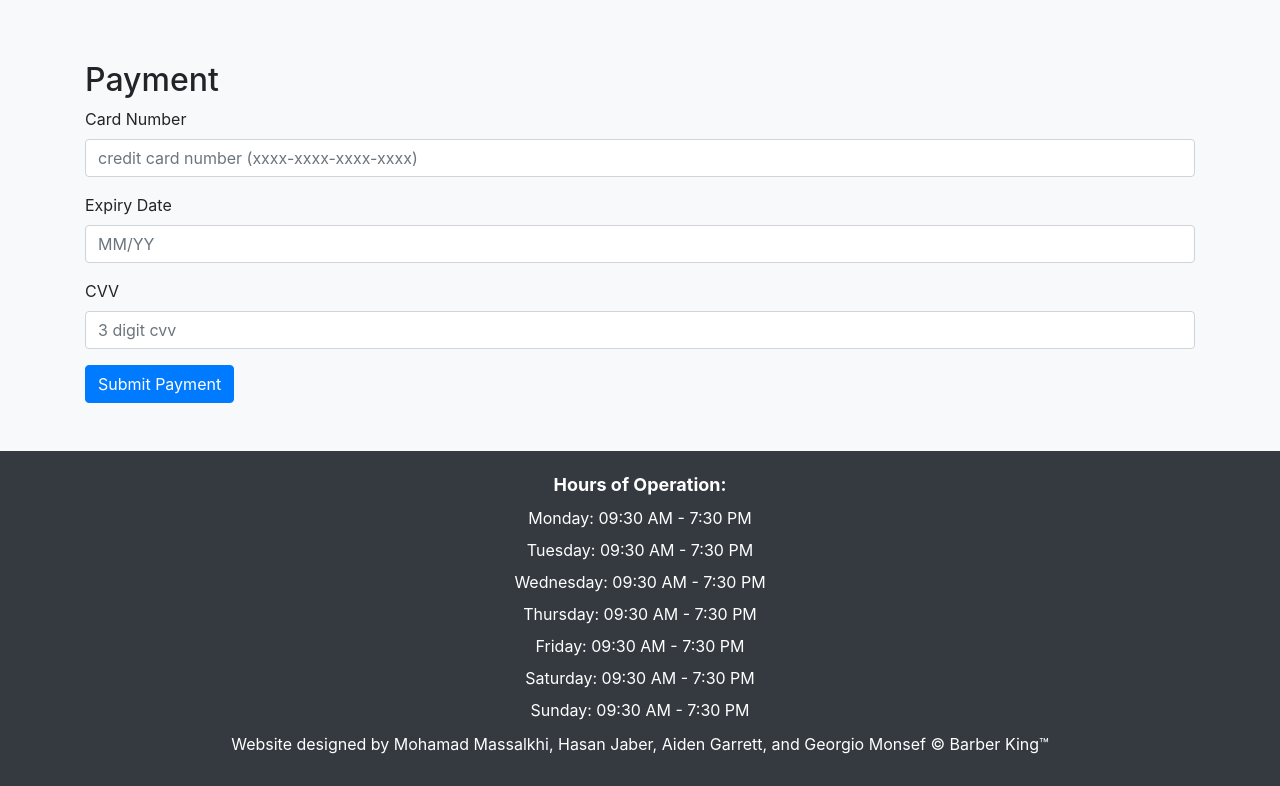
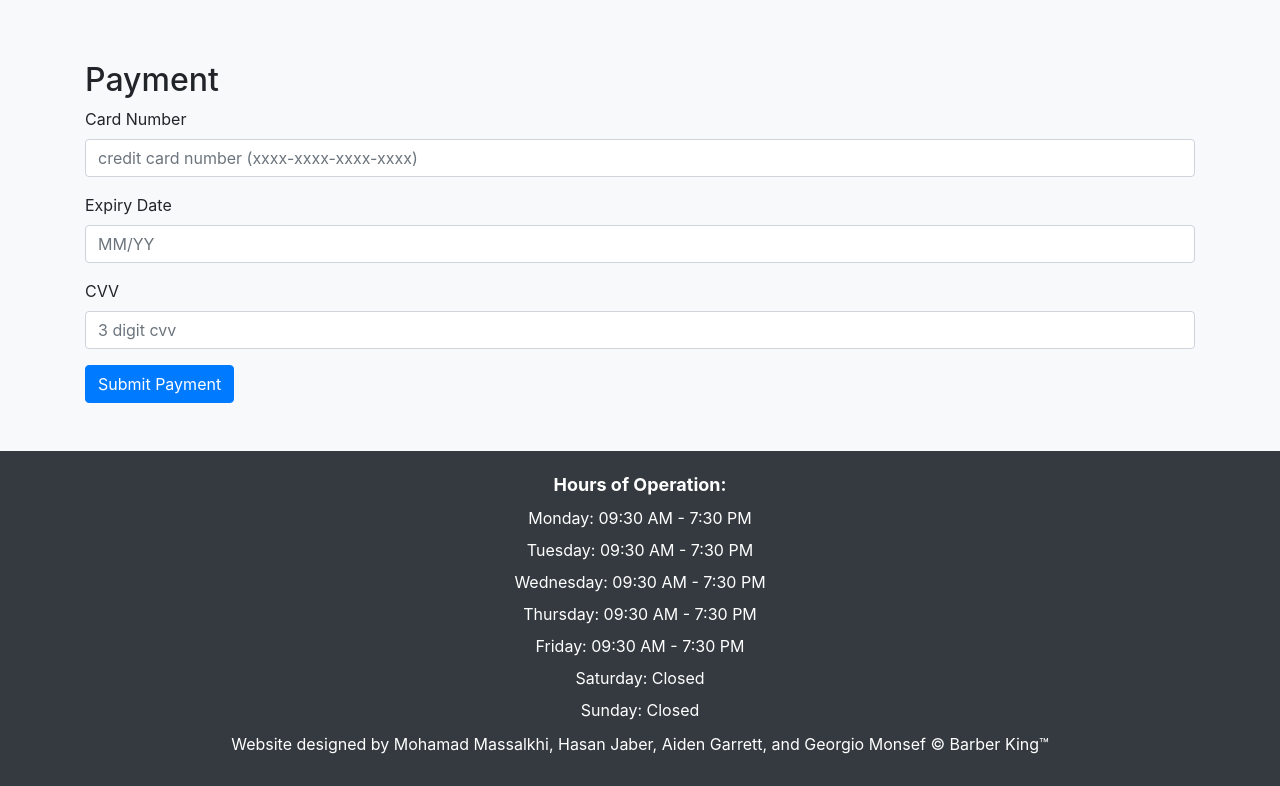
Before and after one commit to SEG3125-A/Lab5_Group16, a plain HTML site: page index.html in a window 1280 px wide. Shown: the part 1457-2243 px from the top of the page. Drawn offline with nearby package versions, Linux system fonts and the light colour scheme.

Commit message:
updated hours in the footer

```diff
--- a/index.html
+++ b/index.html
@@ -320,8 +320,8 @@
         <li>Wednesday: 09:30 AM - 7:30 PM</li>
         <li>Thursday: 09:30 AM - 7:30 PM</li>
         <li>Friday: 09:30 AM - 7:30 PM</li>
-        <li>Saturday: 09:30 AM - 7:30 PM</li>
-        <li>Sunday: 09:30 AM - 7:30 PM</li>
+        <li>Saturday: Closed</li>
+        <li>Sunday: Closed</li>
     </ul>
     <p>Website designed by Mohamad Massalkhi, Hasan Jaber, Aiden Garrett, and Georgio Monsef &copy; Barber
         King™</p>
```
